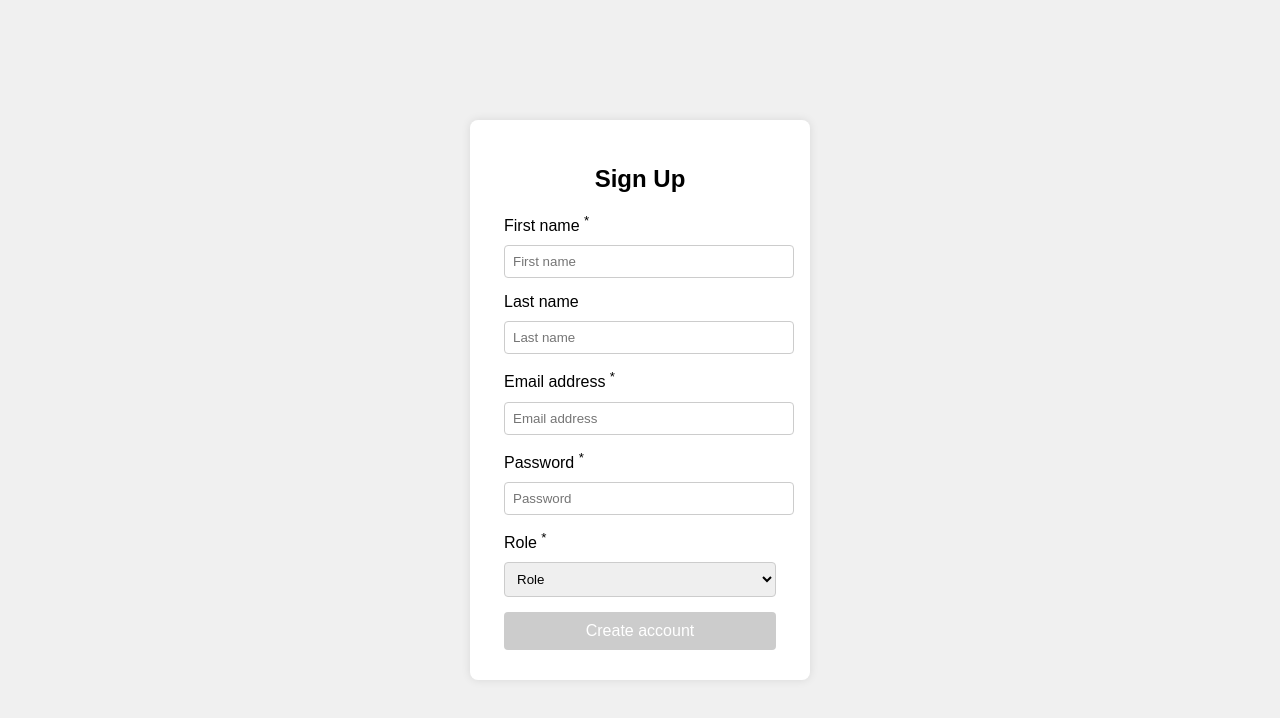
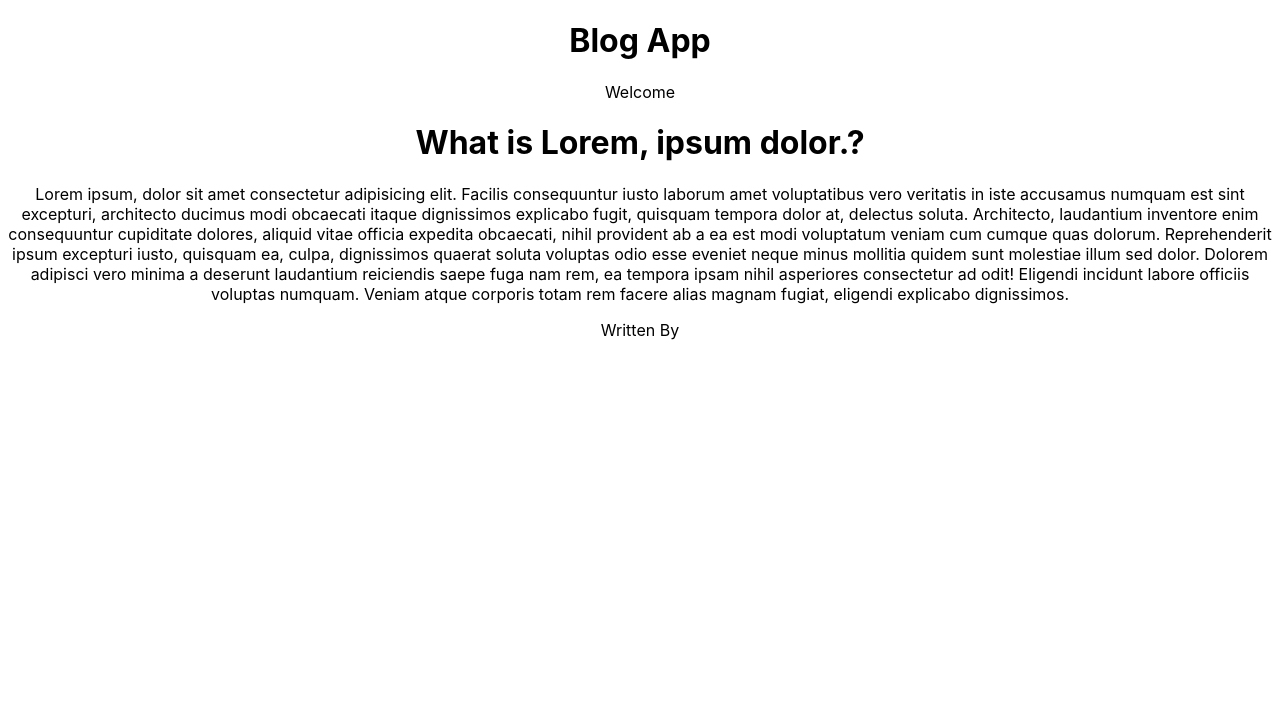
Before and after one commit to jeevan10017/Advanced-React-CourseEra, a React (Create React App) app: page / in a window 1280 px wide. Shown: the top 718 px of the page. Built offline with nearby package versions, Linux system fonts and the light colour scheme.

Commit message:
Basic Blogs without User Context

```diff
--- a/src/App.css
+++ b/src/App.css
@@ -1,64 +1,38 @@
 .App {
-  font-family: Arial, sans-serif;
-  display: flex;
-  justify-content: center;
-  align-items: center;
-  height: 100vh;
-  background-color: #f0f0f0;
+  text-align: center;
 }
 
-form {
-  background: #fff;
-  padding: 20px;
-  border-radius: 8px;
-  box-shadow: 0 0 10px rgba(0, 0, 0, 0.1);
-  width: 300px;
+.App-logo {
+  height: 40vmin;
+  pointer-events: none;
 }
 
-fieldset {
-  border: none;
+@media (prefers-reduced-motion: no-preference) {
+  .App-logo {
+    animation: App-logo-spin infinite 20s linear;
+  }
 }
 
-h2 {
-  text-align: center;
-  margin-bottom: 20px;
+.App-header {
+  background-color: #282c34;
+  min-height: 100vh;
+  display: flex;
+  flex-direction: column;
+  align-items: center;
+  justify-content: center;
+  font-size: calc(10px + 2vmin);
+  color: white;
 }
 
-.Field {
-  margin-bottom: 15px;
+.App-link {
+  color: #61dafb;
 }
 
-.Field label {
-  display: block;
-  margin-bottom: 5px;
+@keyframes App-logo-spin {
+  from {
+    transform: rotate(0deg);
+  }
+  to {
+    transform: rotate(360deg);
+  }
 }
-
-.Field input,
-.Field select {
-  width: 100%;
-  padding: 8px;
-  margin-top: 5px;
-  border: 1px solid #ccc;
-  border-radius: 4px;
-}
-
-.FieldError {
-  color: red;
-  font-size: 0.875em;
-  margin-top: 5px;
-}
-
-button {
-  width: 100%;
-  padding: 10px;
-  border: none;
-  border-radius: 4px;
-  background-color: #007bff;
-  color: white;
-  font-size: 16px;
-  cursor: pointer;
-}
-
-button:disabled {
-  background-color: #cccccc;
-}
--- a/src/App.js
+++ b/src/App.js
@@ -1,124 +1,46 @@
-import './App.css';
-import { useState } from 'react';
-import { validateEmail } from './utils';
+import "./App.css";
 
-const PasswordErrorMessage = () => {
+const LoggedInUser =() =>{
   return (
-    <p className="FieldError">Password should have at least 8 characters</p>
+    <p>
+      Welcome <span className="Username"></span>
+    </p>
   );
 };
 
-function App() {
-  const [firstName, setFirstName] = useState('');
-  const [lastName, setLastName] = useState('');
-  const [email, setEmail] = useState('');
-  const [password, setPassword] = useState({
-    value: '',
-    isTouched: false,
-  });
-  const [role, setRole] = useState('role');
 
-  const getIsFormValid = () => {
-    return (
-      firstName &&
-      validateEmail(email) &&
-      password.value.length >= 8 &&
-      role !== 'role'
-    );
-  };
+const Header =()=>{
+  return (
+    <header>
+      <h1>Blog App</h1>
+      <LoggedInUser />
+    </header>
+  );
+};
 
-  const clearForm = () => {
-    setFirstName('');
-    setLastName('');
-    setEmail('');
-    setPassword({
-      value: '',
-      isTouched: false,
-    });
-    setRole('role');
-  };
 
-  const handleSubmit = (e) => {
-    e.preventDefault();
-    alert('Account created!');
-    clearForm();
-  };
-
+const Page =()=>{
   return (
-    <div className="App">
-      <form onSubmit={handleSubmit}>
-        <fieldset>
-          <h2>Sign Up</h2>
-          <div className="Field">
-            <label>
-              First name <sup>*</sup>
-            </label>
-            <input
-              value={firstName}
-              onChange={(e) => {
-                setFirstName(e.target.value);
-              }}
-              placeholder="First name"
-            />
-          </div>
-          <div className="Field">
-            <label>Last name</label>
-            <input
-              value={lastName}
-              onChange={(e) => {
-                setLastName(e.target.value);
-              }}
-              placeholder="Last name"
-            />
-          </div>
-          <div className="Field">
-            <label>
-              Email address <sup>*</sup>
-            </label>
-            <input
-              value={email}
-              onChange={(e) => {
-                setEmail(e.target.value);
-              }}
-              placeholder="Email address"
-            />
-          </div>
-          <div className="Field">
-            <label>
-              Password <sup>*</sup>
-            </label>
-            <input
-              value={password.value}
-              type="password"
-              onChange={(e) => {
-                setPassword({ ...password, value: e.target.value });
-              }}
-              onBlur={() => {
-                setPassword({ ...password, isTouched: true });
-              }}
-              placeholder="Password"
-            />
-            {password.isTouched && password.value.length < 8 ? (
-              <PasswordErrorMessage />
-            ) : null}
-          </div>
-          <div className="Field">
-            <label>
-              Role <sup>*</sup>
-            </label>
-            <select value={role} onChange={(e) => setRole(e.target.value)}>
-              <option value="role">Role</option>
-              <option value="individual">Individual</option>
-              <option value="business">Business</option>
-            </select>
-          </div>
-          <button type="submit" disabled={!getIsFormValid()}>
-            Create account
-          </button>
-        </fieldset>
-      </form>
+    <div>
+      <h1>What is Lorem, ipsum dolor.?</h1>
+      <p>Lorem ipsum, dolor sit amet consectetur adipisicing elit. Facilis consequuntur iusto laborum amet voluptatibus vero veritatis in iste accusamus numquam est sint excepturi, architecto ducimus modi obcaecati itaque dignissimos explicabo fugit, quisquam tempora dolor at, delectus soluta. Architecto, laudantium inventore enim consequuntur cupiditate dolores, aliquid vitae officia expedita obcaecati, nihil provident ab a ea est modi voluptatum veniam cum cumque quas dolorum. Reprehenderit ipsum excepturi iusto, quisquam ea, culpa, dignissimos quaerat soluta voluptas odio esse eveniet neque minus mollitia quidem sunt molestiae illum sed dolor. Dolorem adipisci vero minima a deserunt laudantium reiciendis saepe fuga nam rem, ea tempora ipsam nihil asperiores consectetur ad odit! Eligendi incidunt labore officiis voluptas numquam. Veniam atque corporis totam rem facere alias magnam fugiat, eligendi explicabo dignissimos.</p>
+   <p>Written By </p>
     </div>
   );
 }
 
-export default App;
+function App() {
+  return (
+    <div className="App">
+      <Header />
+      <Page />
+    </div>
+  );
+}
+
+
+function Root(){
+  return <App />;
+}
+
+export default Root;
```
Also changed, not shown: src/UserContext.js (added).
